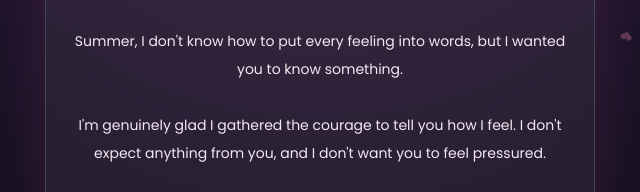
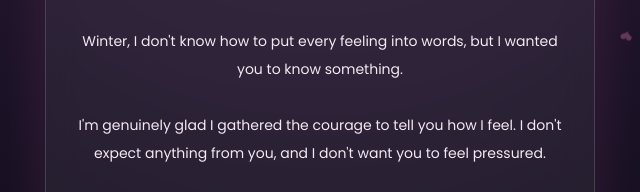
Before and after one commit to Nyushan/code, a plain HTML site: page index.html in a window 1280 px wide. Both pictures are taken after a click on the button "Open my little letter 💌". Shown: the part 307-499 px from the top of the page, 320-960 px from the left. Drawn offline with Linux system fonts and the light colour scheme.

Commit message:
Update index.html

```diff
--- a/index.html
+++ b/index.html
@@ -150,7 +150,7 @@ button:hover {
     <div id="message">
 
         <p>
-            Summer, I don't know how to put every feeling
+            Winter, I don't know how to put every feeling
             into words, but I wanted you to know something.
         </p>
 
```
